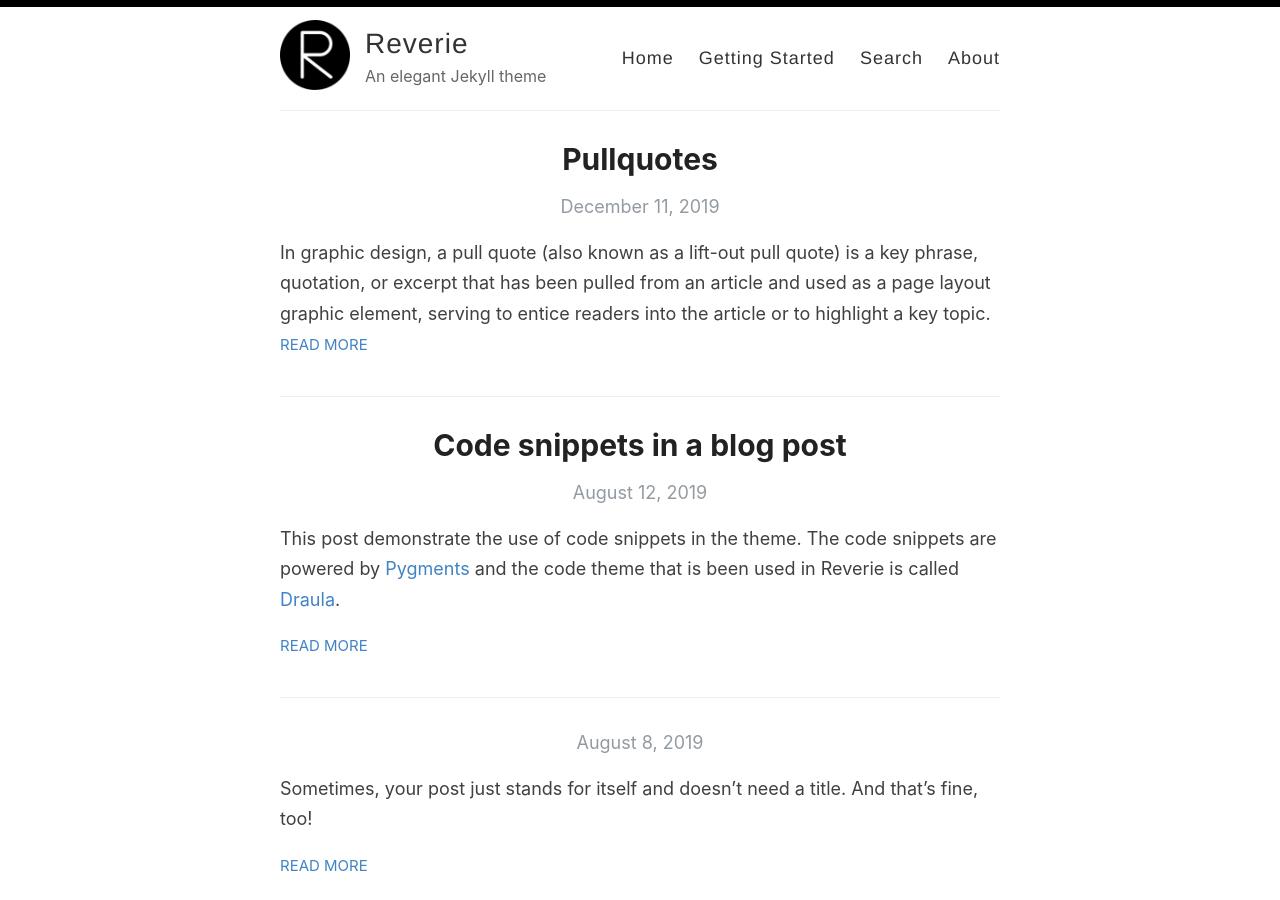
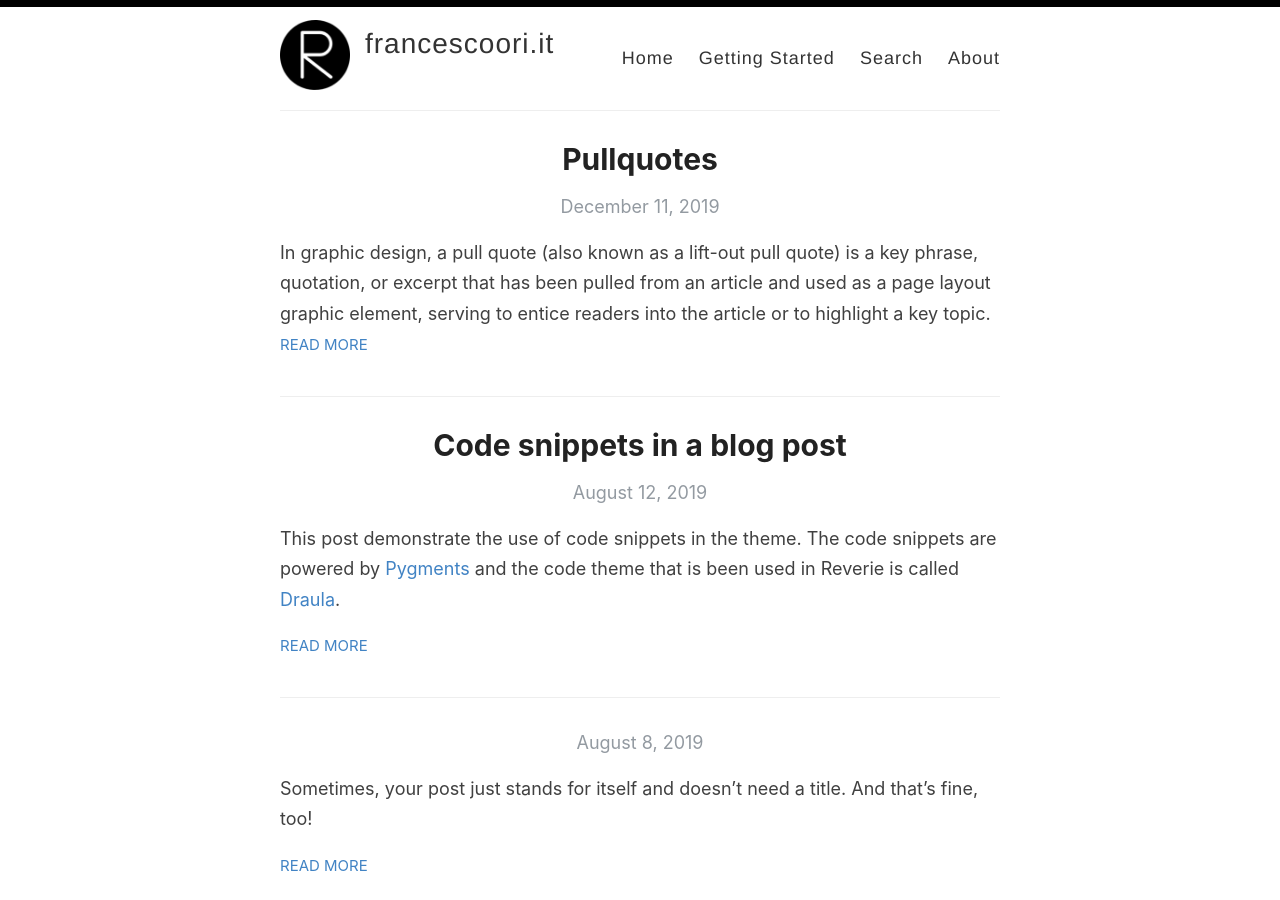
Before and after one commit to francescoori/francescoori.github.io, a Jekyll site: the page built from index.html, in a window 1280 px wide and 900 px high. Built offline with Jekyll 4.4.1, drawn with Linux system fonts in a browser that asks for light colours; the list of posts is cut into pages by our own code.

Commit message:
Update _config.yml

```diff
--- a/_config.yml
+++ b/_config.yml
@@ -3,13 +3,13 @@
 #
 
 # Name of your site (displayed in the header)
-name: Reverie
+name: francescoori.it
 
 # Name of the author
-author: Amit Merchant
+author: Francesco Ori
 
 # Short bio or description (displayed in the header)
-description: An elegant Jekyll theme
+description:
 
 # URL of your avatar or profile pic (you could use your GitHub profile pic)
 avatar: /images/reverie.png
```
